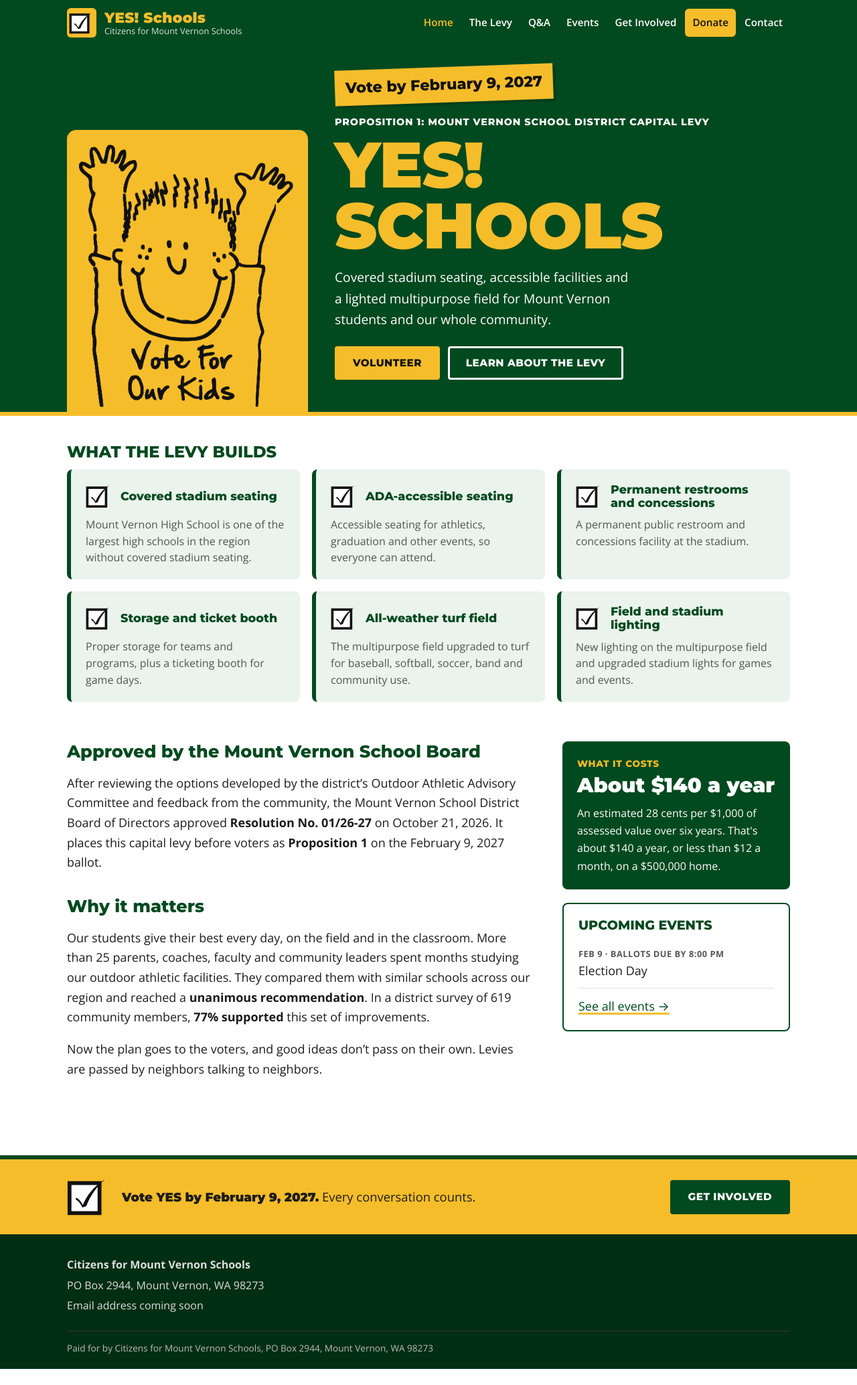
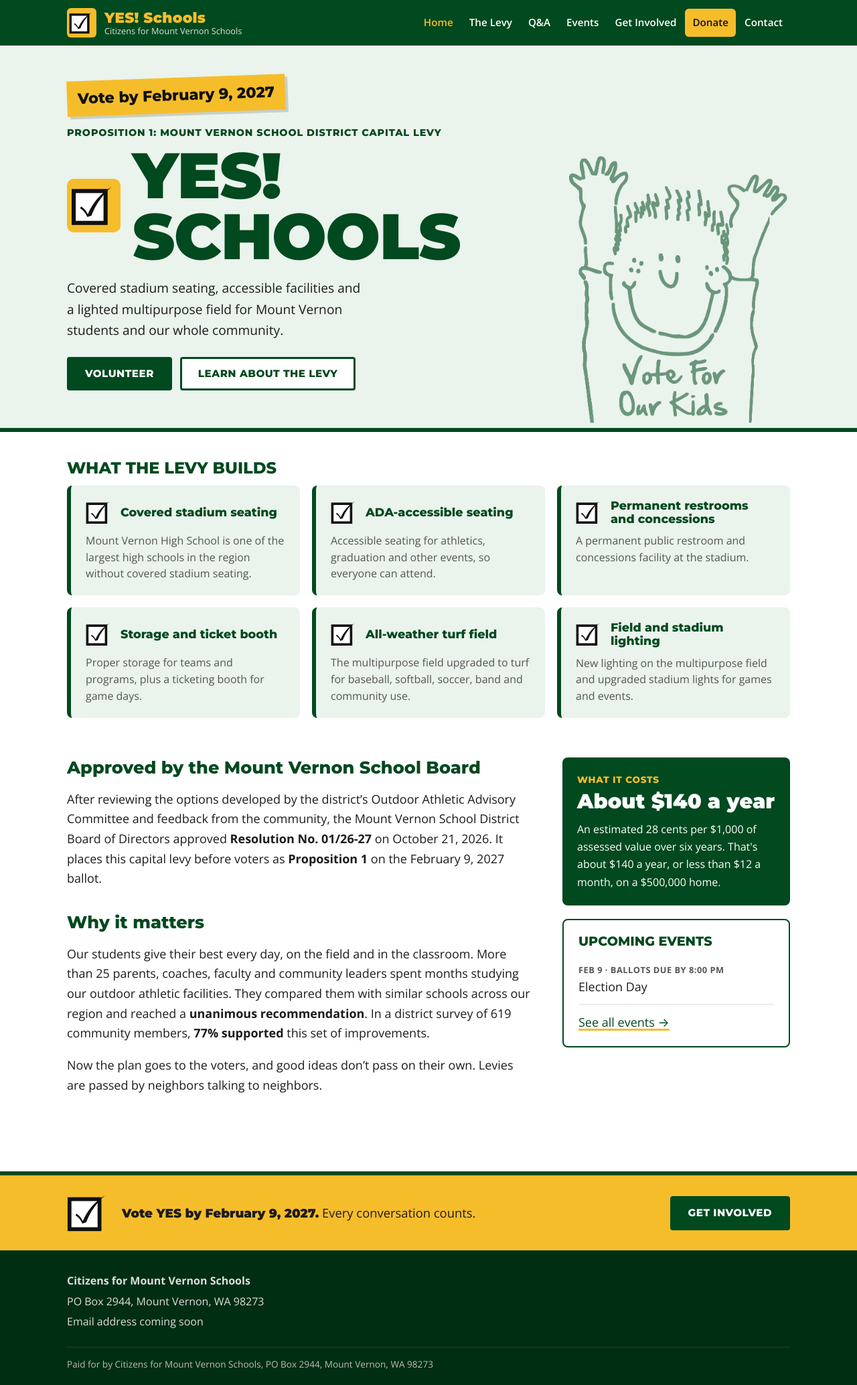
Before and after one commit to Citizens-for-Mount-Vernon-Schools/cmvs-website, a Jekyll site: the page built from index.md, in a window 1280 px wide. Shown: the whole page at 67% size. Built offline with Jekyll 4.4.1, drawn with Linux system fonts in a browser that asks for light colours; before the commit the page ends 2044 px from its top, so only the background shows below that.

Commit message:
Preview: light green home banner with green drawing (option D)
Co-Authored-By: Claude Opus 5.5 <noreply@anthropic.com>
Claude-Session: https://claude.ai/code/session_01SpCqsKiyYi6ZBD9uFZkAdm

```diff
--- a/_layouts/home.html
+++ b/_layouts/home.html
@@ -3,18 +3,18 @@ layout: default
 ---
 <section class="hero">
   <div class="wrap hero-inner">
-    <div class="hero-art">
-      <img src="{{ '/assets/images/vote-for-our-kids.png' | relative_url }}" alt="Hand-drawn smiling kid with arms raised: Vote For Our Kids" width="410" height="515">
-    </div>
     <div class="hero-copy">
       {% if page.vote_badge %}<p class="vote-badge">{{ page.vote_badge }}</p>{% endif %}
       {% if page.hero_kicker %}<p class="kicker">{{ page.hero_kicker }}</p>{% endif %}
-      <h1>{{ page.hero_heading }}</h1>
+      <h1><img class="hero-check" src="{{ '/assets/images/check.svg' | relative_url }}" alt="" width="72" height="72">{{ page.hero_heading }}</h1>
       <p class="lead">{{ page.hero_text }}</p>
       <div class="actions">
         {% if page.button_text and page.button_text != "" %}<a class="button dark" href="{% include link.html url=page.button_link %}">{{ page.button_text }}</a>{% endif %}
         {% if page.button2_text and page.button2_text != "" %}<a class="button light" href="{% include link.html url=page.button2_link %}">{{ page.button2_text }}</a>{% endif %}
       </div>
+    </div>
+    <div class="hero-art">
+      <img src="{{ '/assets/images/vote-for-our-kids-green.png' | relative_url }}" alt="Hand-drawn smiling kid with arms raised: Vote For Our Kids" width="410" height="515">
     </div>
   </div>
 </section>
--- a/assets/css/style.css
+++ b/assets/css/style.css
@@ -171,12 +171,22 @@ h3 { font-size: 1.1rem; font-weight: 800; margin: 0 0 .25rem; }
 .zeffy-thermometer { height: 64px; margin: 0 0 14px; max-width: 520px; }
 .zeffy-thermometer iframe { width: 100%; height: 100%; border: 0; display: block; background: transparent; }
 
-/* Hero on green: headline in gold, drawing on a yellow sign */
-.hero h1 { color: var(--yellow); }
-.hero .kicker { color: var(--white); }
-.hero .button.light { background: transparent; color: var(--white); border-color: var(--white); }
-.hero .button.light:hover { background: rgba(255,255,255,.12); }
-.hero .button.dark { background: var(--yellow); border-color: var(--yellow); color: var(--black); }
-.hero .button.dark:hover { filter: brightness(1.06); background: var(--yellow); }
-.hero-art { background: var(--yellow); border-radius: 14px 14px 0 0; padding: 18px 18px 0; }
+/* Home banner: design D, light and calm, drawing in district green */
+.hero { position: relative; background: var(--green-soft); color: var(--ink); border-bottom: 6px solid var(--green); }
+.hero-inner { grid-template-columns: minmax(0, 1fr) minmax(220px, 330px); gap: 32px; align-items: end; padding-top: 48px; }
+.hero-copy { padding-bottom: 56px; }
+.hero h1 { color: var(--green); display: flex; align-items: center; gap: 18px; }
+.hero h1 .hero-check { width: clamp(52px, 8vw, 80px); height: auto; background: var(--yellow); border-radius: 10px; padding: 6px; }
+.hero .kicker { color: var(--green); }
+.hero .lead { color: var(--ink); }
+.vote-badge { background: var(--yellow); color: var(--black); }
+.hero .button.dark { background: var(--green); border-color: var(--green); color: var(--white); }
+.hero .button.light { background: var(--white); color: var(--green); border-color: var(--green); }
+.hero-art { opacity: .55; }
+.hero-art img { display: block; width: 100%; margin-bottom: -4px; }
+@media (max-width: 760px) {
+  .hero-inner { grid-template-columns: 1fr; }
+  .hero-copy { padding-bottom: 8px; }
+  .hero-art { max-width: 170px; margin: 0 auto; }
+}
 .donate-goal, .donate-goal-label { color: var(--green); }
```
Also changed, not shown: assets/images/vote-for-our-kids-green.png (added), assets/images/vote-for-our-kids-white.png (added).
